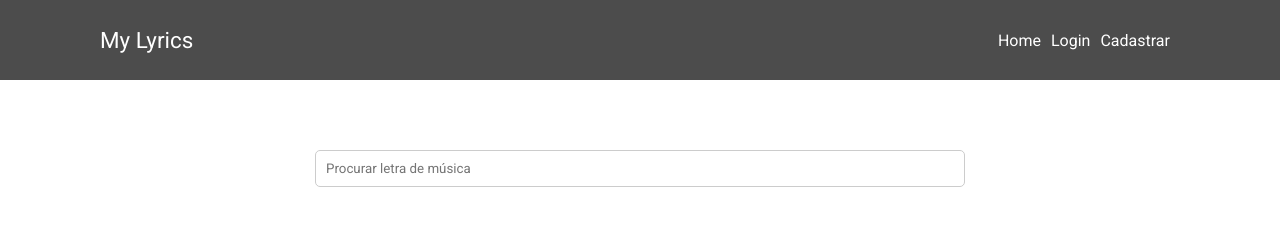
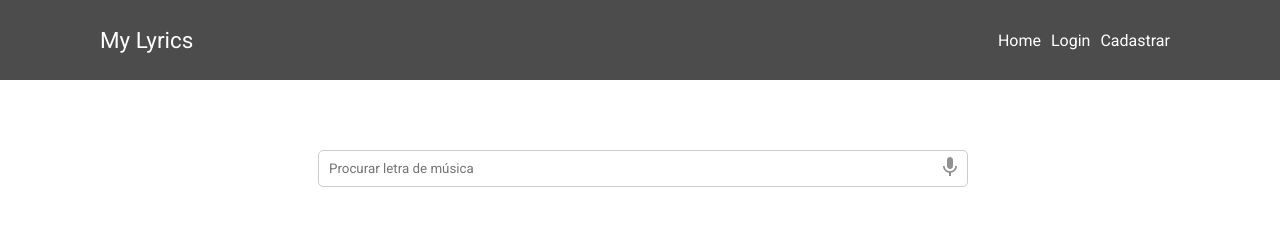
Before and after one commit to RigobertoCaionda/lyrics, a React (Create React App) app: page / in a window 1280 px wide. Shown: the top 240 px of the page. Built offline with nearby package versions, Linux system fonts and the light colour scheme; the HTML template or start-up script is replaced by a standard one.

Commit message:
Adding SpeechRecognition to this project

```diff
--- a/package.json
+++ b/package.json
@@ -3,6 +3,8 @@
   "version": "0.1.0",
   "private": true,
   "dependencies": {
+    "@material-ui/core": "^4.12.3",
+    "@material-ui/icons": "^4.11.2",
     "@testing-library/jest-dom": "^5.15.0",
     "@testing-library/react": "^11.2.7",
     "@testing-library/user-event": "^12.8.3",
--- a/src/components/Header/index.tsx
+++ b/src/components/Header/index.tsx
@@ -2,6 +2,7 @@
 import { Link } from 'react-router-dom';
 import { isLogged } from '../../helpers/AuthHandler';
 import { useState } from 'react';
+import MenuIcon from '@material-ui/icons/Menu';
 const Page = () => {
 	let logged: boolean = isLogged();
 	const [open, setOpen] = useState(false);
@@ -11,7 +12,9 @@
 	}
 	return (
 			<HeaderArea>
-				<div className="menuIcon" onClick={handleMenuIconClick}></div>
+				<div className="menuIcon" onClick={handleMenuIconClick}>
+					<MenuIcon style={{color: '#fff', fontSize: '2.5rem'}}/>
+				</div>
 				<div className="logoArea"><Link to="/">My Lyrics</Link></div>
 				<MenuArea open={open}>
 					<Link to="/">Home</Link>
--- a/src/components/Header/styled.ts
+++ b/src/components/Header/styled.ts
@@ -9,9 +9,6 @@
 	justify-content: space-between;
 	.menuIcon {
 		display: none;
-		width: 40px;
-		height: 40px;
-		background-color: #fff;
 		position: absolute;
 		right: 10px;
 		cursor: pointer;
--- a/src/components/SearchInput/index.tsx
+++ b/src/components/SearchInput/index.tsx
@@ -3,22 +3,35 @@
 import api from '../../api';
 import {Song } from '../../types/Song';
 import { ErrorMessage } from '../../app.styled';
+import MicIcon from '@material-ui/icons/Mic';
+import { useEffect } from 'react';
 type Props = {
 	setSong: (song: Song[]) => void
 }
 const Page = ({ setSong }: Props) => {
+	let recognition: any = null;
+	let SpeechRecognition = (window as any).SpeechRecognition || (window as any).webkitSpeechRecognition;
+	if (SpeechRecognition !== undefined) {
+		recognition = new SpeechRecognition();
+	}
 	const [search, setSearch] = useState('');
 	const [error, setError] = useState('');
+	const [listening, setListening] = useState(false);
+	const [searchFalse, setSearchFalse] = useState('');
+
 	const getOneSong = async () => {
 			try {
-				const json = await api.getOne(search);
-				if (!json.data.error) {
+				if (search !== '') {
+					const json = await api.getOne(search);
+					if (!json.data.error) {
 					setSong([json.data]);//Tem que estar em array
 					setError('');
 				} else {
-					setSong([]);//Se tiver erro retorno um array vazio para apagar a letra que estava la
+					setSong([]);
 					setError('Letra não encontrada!');
 				}
+				}
+
 			} catch(error) {
 				setError('Falha na requisição, verifique sua internet!');
 			}
@@ -30,14 +43,50 @@
 			setSearch('');
 		}
 	}
+
+	const handleMicClick = () => {
+		if (recognition !== null) {
+			recognition.onstart = () => {
+				setListening(true);
+			}
+			recognition.onend = () => {
+				setListening(false);
+			}
+			recognition.onresult = (e: any) => {
+				const getOneSong = async () => {
+				try {
+					const json = await api.getOne(e.results[0][0].transcript);
+					if (!json.data.error) {
+					setSong([json.data]);//Tem que estar em array
+					setError('');
+					} else {
+						setSong([]);
+						setError('Letra não encontrada!');
+					}
+
+				} catch(error) {
+					setError('Falha na requisição, verifique sua internet!');
+				}
+		}
+		getOneSong();
+			}
+			recognition.start();
+		}
+	}
+
 	return (
 			<Container>
 					{error !== '' &&
 						<ErrorMessage>{error}</ErrorMessage>
 					}
-					<input type="search" placeholder="Procurar letra de música" value={search}
-							onChange={e=>setSearch(e.target.value)}
+					<div className="wrapper">
+						<input type="search" placeholder="Procurar letra de música"
+						value={search} onChange={e=>setSearch(e.target.value)}
 							onKeyUp={handleKeyUp}/>
+						<div className="mic" onClick={handleMicClick}>
+							<MicIcon style={{color: listening ? '#126ece' : '#919191'}}/>
+						</div>
+					</div>
 			</Container>
 		)
 }
--- a/src/components/SearchInput/styled.ts
+++ b/src/components/SearchInput/styled.ts
@@ -8,6 +8,14 @@
 			border-radius: 5px;
 			outline: 0;
 		}
+		.wrapper {
+			display: flex;
+			align-items: center;
+			.mic {
+				margin-left: -30px;
+				cursor: pointer;
+			}
+		}
 		@media (max-width: 600px) {
 			& {
 				input {
--- a/src/pages/Delete/index.tsx
+++ b/src/pages/Delete/index.tsx
@@ -7,7 +7,7 @@
 	let remItem: boolean = window.confirm("Deseja realmente apagar essa letra?");//No react usa-se window.confirm
 	const remove = async () => {
 			try {
-				const json = await api.remove(parseInt(id as string));//id pode ser uma string ou undefined, entao vc deve escolher um entre os 2 para colocar no as, depois disso converte-o para inteiro
+				await api.remove(parseInt(id as string));//id pode ser uma string ou undefined, entao vc deve escolher um entre os 2 para colocar no as, depois disso converte-o para inteiro
 				navigate('/lyrics-list');
 			} catch(error) {
 				console.log('Falha na requisição, verifique sua internet');
```
Also changed, not shown: 1 other file (tests, documents, lock files or other folders).
